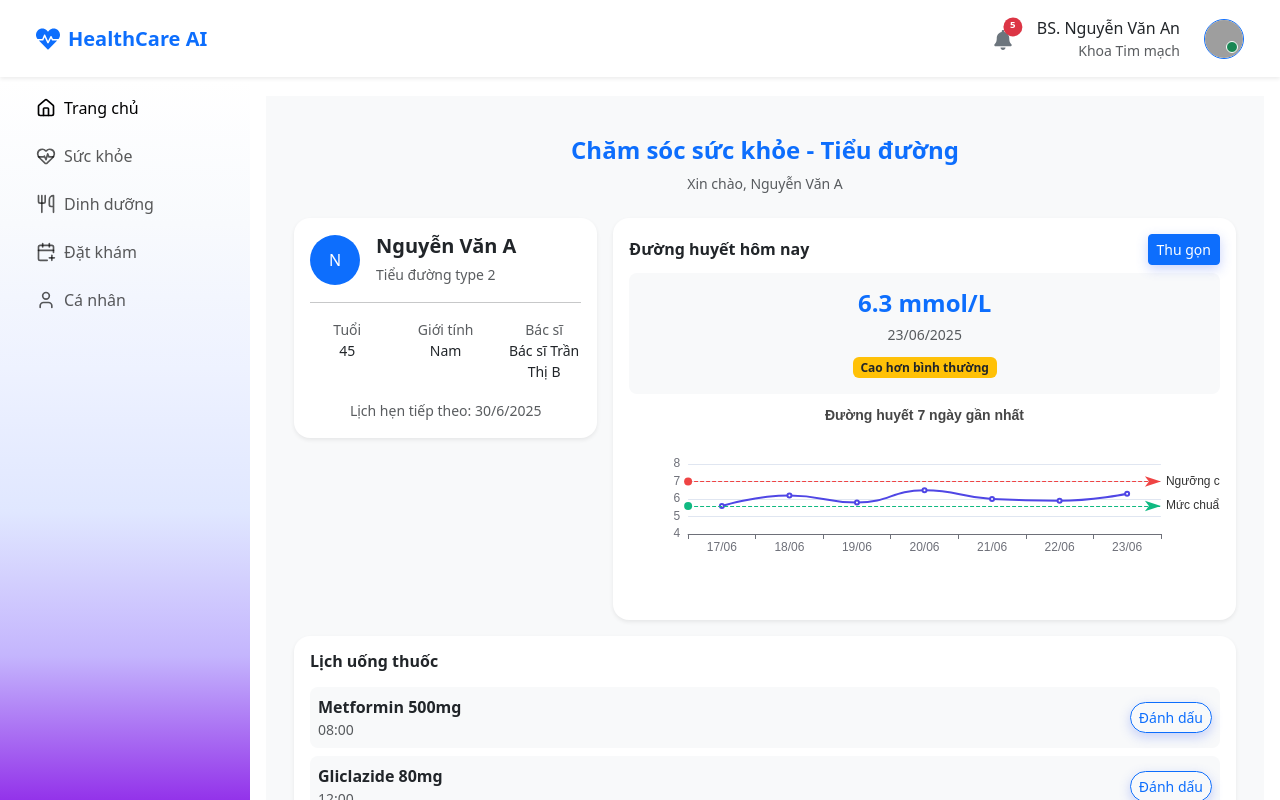
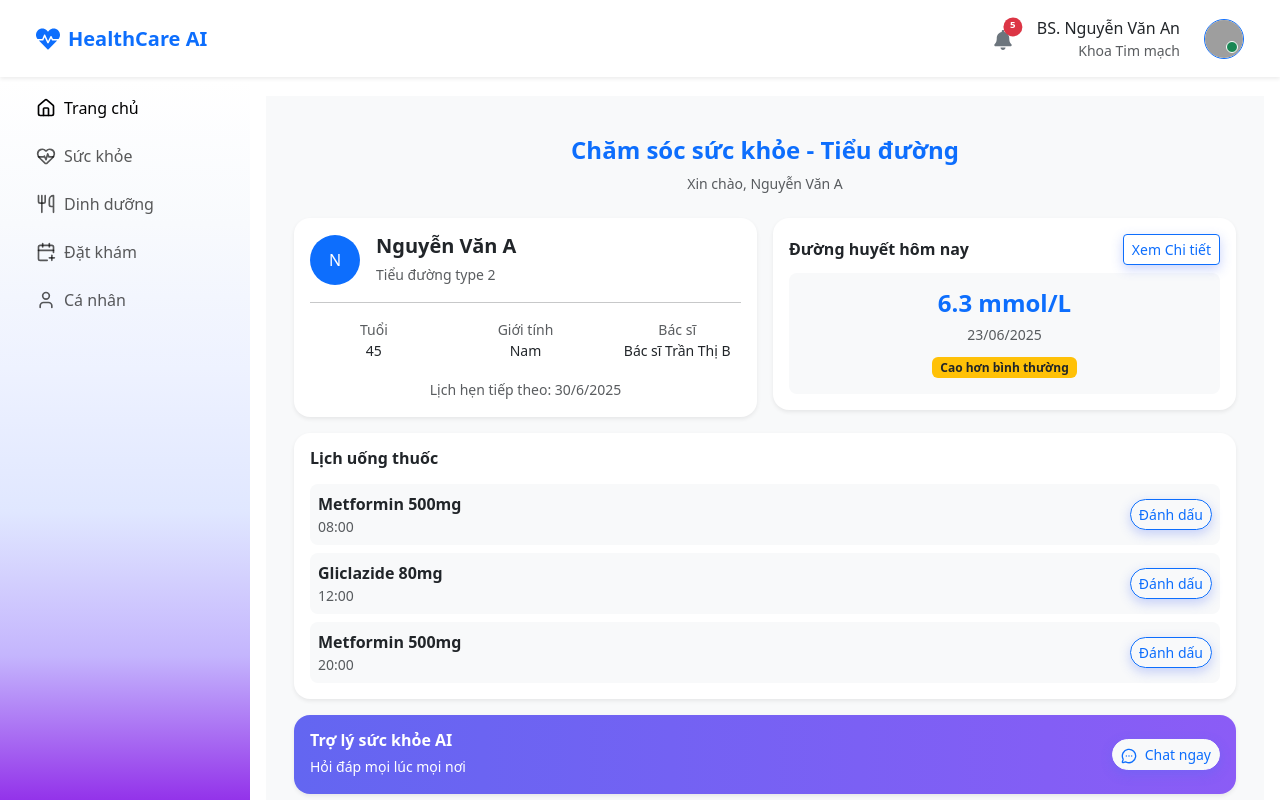
Before and after one commit to nmtien1801/Healthcare_KLTN_FE, a React (Vite) app: page /home in a window 1280 px wide. Built offline with nearby package versions, Linux system fonts and the light colour scheme; grey boxes are pictures that could not be loaded.

Commit message:
update UI

```diff
--- a/src/pages/patient/Home.jsx
+++ b/src/pages/patient/Home.jsx
@@ -1,9 +1,10 @@
 import React, { useState, useEffect } from "react";
 import * as echarts from "echarts";
 import { Check, MessageCircleMore, X, Bot, Send } from "lucide-react";
+import { useNavigate } from 'react-router-dom';
 
 const Home = () => {
-  const [activeTab, setActiveTab] = useState("health");
+  const navigate = useNavigate();
   const [showChatbot, setShowChatbot] = useState(false);
   const [messageInput, setMessageInput] = useState("");
   const [chatMessages, setChatMessages] = useState([
@@ -26,40 +27,6 @@ const Home = () => {
     { name: "Metformin", dosage: "500mg", time: "20:00", taken: false },
   ]);
 
-  useEffect(() => {
-    if (activeTab === "health") {
-      const chartDom = document.getElementById("health-chart");
-      if (chartDom) {
-        const myChart = echarts.init(chartDom);
-        const dates = ["17/06", "18/06", "19/06", "20/06", "21/06", "22/06", "23/06"];
-
-        const option = {
-          title: { text: "Đường huyết 7 ngày gần nhất", left: "center", textStyle: { fontSize: 14 } },
-          tooltip: { trigger: "axis" },
-          xAxis: { type: "category", data: dates },
-          yAxis: { type: "value", min: 4, max: 8 },
-          series: [
-            {
-              data: userData.bloodSugar,
-              type: "line",
-              smooth: true,
-              lineStyle: { color: "#4f46e5" },
-              itemStyle: { color: "#4f46e5" },
-              markLine: {
-                data: [
-                  { yAxis: 5.6, lineStyle: { color: "#10b981" }, label: { formatter: "Mức chuẩn" } },
-                  { yAxis: 7.0, lineStyle: { color: "#ef4444" }, label: { formatter: "Ngưỡng cao" } },
-                ],
-              },
-            },
-          ],
-        };
-
-        myChart.setOption(option);
-        return () => myChart.dispose();
-      }
-    }
-  }, [activeTab]);
 
   const handleMedicationToggle = (index) => {
     const updated = [...medications];
@@ -100,7 +67,7 @@ const Home = () => {
         <div className="row g-3">
 
           {/* Thông tin bệnh nhân */}
-          <div className="col-12 col-md-4">
+          <div className="col-12 col-md-6">
             <div className="bg-white rounded-4 shadow-sm p-3">
               <div className="d-flex align-items-center gap-3">
                 <div className="rounded-circle bg-primary text-white d-flex align-items-center justify-content-center" style={{ width: 50, height: 50 }}>
@@ -134,15 +101,15 @@ const Home = () => {
           </div>
 
           {/* Chỉ số đường huyết */}
-          <div className="col-12 col-md-8">
+          <div className="col-12 col-md-6">
             <div className="bg-white rounded-4 shadow-sm p-3">
               <div className="d-flex justify-content-between align-items-center mb-2">
                 <h6 className="fw-semibold mb-0">Đường huyết hôm nay</h6>
                 <button
-                  onClick={() => setActiveTab(activeTab === "health" ? "" : "health")}
-                  className={`btn btn-sm ${activeTab === "health" ? "btn-primary text-white" : "btn-outline-primary"}`}
+                  onClick={() => navigate('/healthTabs')}
+                  className={`btn btn-sm btn-outline-primary`}
                 >
-                  {activeTab === "health" ? "Thu gọn" : "Chi tiết"}
+                  Xem Chi tiết
                 </button>
               </div>
               <div className="bg-light rounded-3 p-3 text-center">
@@ -152,7 +119,6 @@ const Home = () => {
                   <span className="badge bg-warning text-dark">Cao hơn bình thường</span>
                 </div>
               </div>
-              {activeTab === "health" && <div id="health-chart" style={{ height: 200, marginTop: 10 }} />}
             </div>
           </div>
 
```
